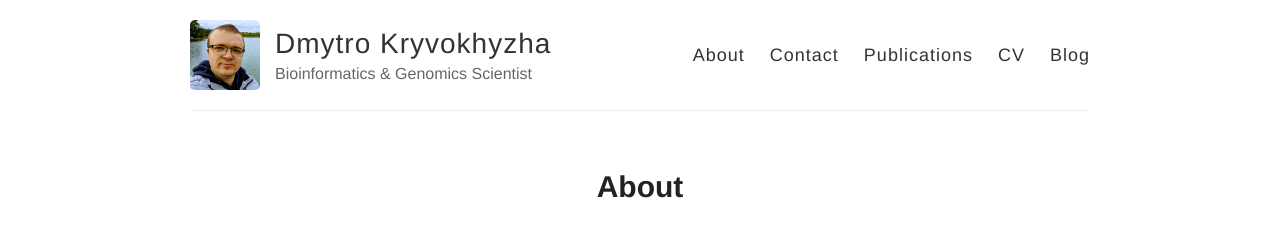
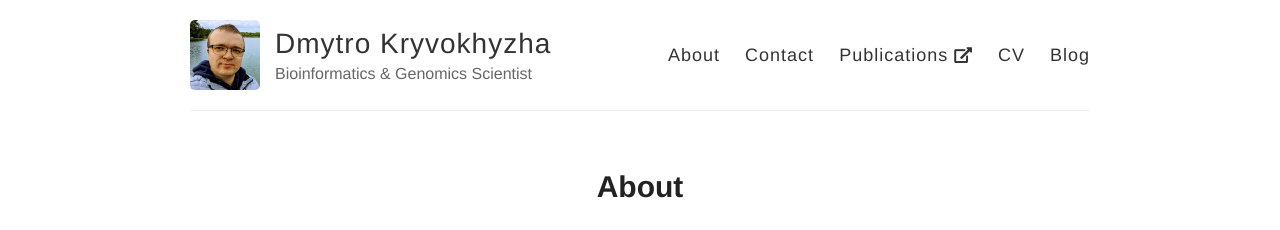
Before and after one commit to evodify/evodify.github.io, a Jekyll site: the page built from index.md, in a window 1280 px wide. Shown: the top 230 px of the page. Built offline with Jekyll 4.4.1, drawn with Linux system fonts in a browser that asks for light colours; nearby versions of some CDN libraries.

Commit message:
add external icon to Publications

```diff
--- a/_layouts/default.html
+++ b/_layouts/default.html
@@ -12,6 +12,7 @@
     <![endif]-->
 
     <link rel="stylesheet" type="text/css" href="{{ site.baseurl }}/style.css" />
+		<link rel="stylesheet" href="https://use.fontawesome.com/releases/v5.0.13/css/all.css" integrity="sha384-DNOHZ68U8hZfKXOrtjWvjxusGo9WQnrNx2sqG0tfsghAvtVlRW3tvkXWZh58N9jp" crossorigin="anonymous">
     <link rel="alternate" type="application/rss+xml" title="{{ site.name }} - {{ site.slogan }}" href="{{ site.baseurl }}/feed.xml" />
 
     <!-- Created with Jekyll Now - http://github.com/barryclark/jekyll-now -->
@@ -31,7 +32,7 @@
           <nav>
             <a href="{{ site.baseurl }}/">About</a>
             <a href="{{ site.baseurl }}/contact">Contact</a>
-            <a href="https://scholar.google.se/citations?user=99unghgAAAAJ&hl=en" target="_blank">Publications</a>
+            <a href="https://scholar.google.se/citations?user=99unghgAAAAJ&hl=en" target="_blank">Publications <i class="fas fa-external-link-alt fa-sm"></i></a>
             <a href="{{ site.baseurl }}/cv">CV</a>
             <a href="{{ site.baseurl }}/blog">Blog</a>
           </nav>
```
